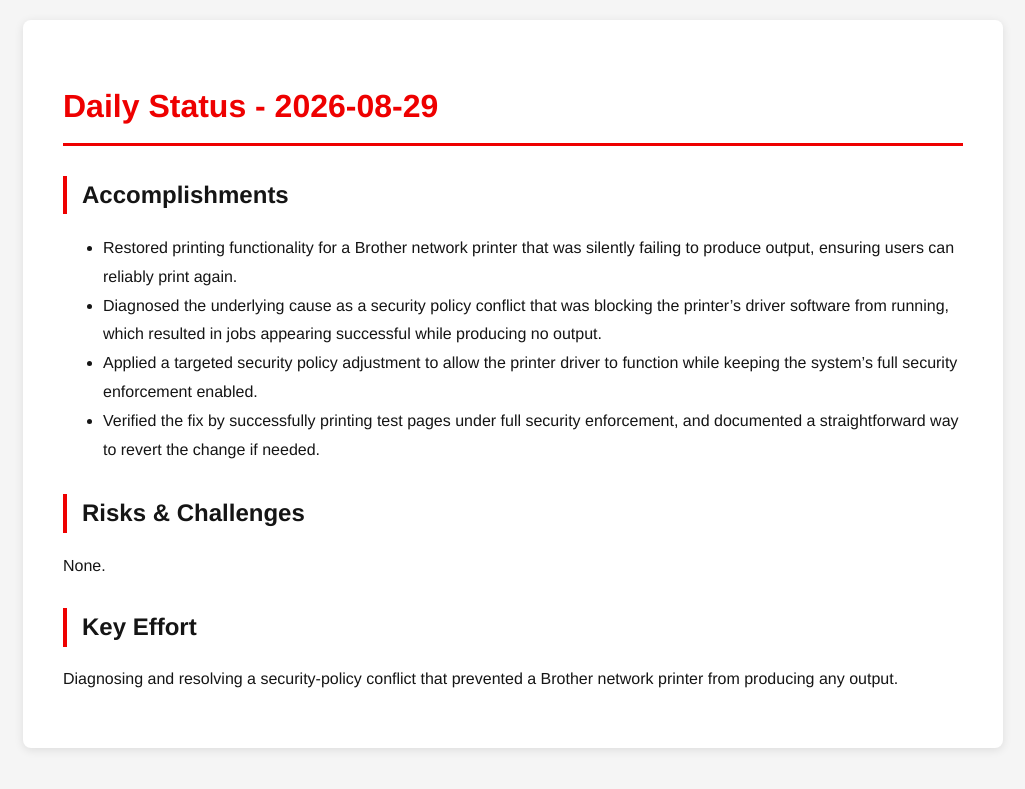
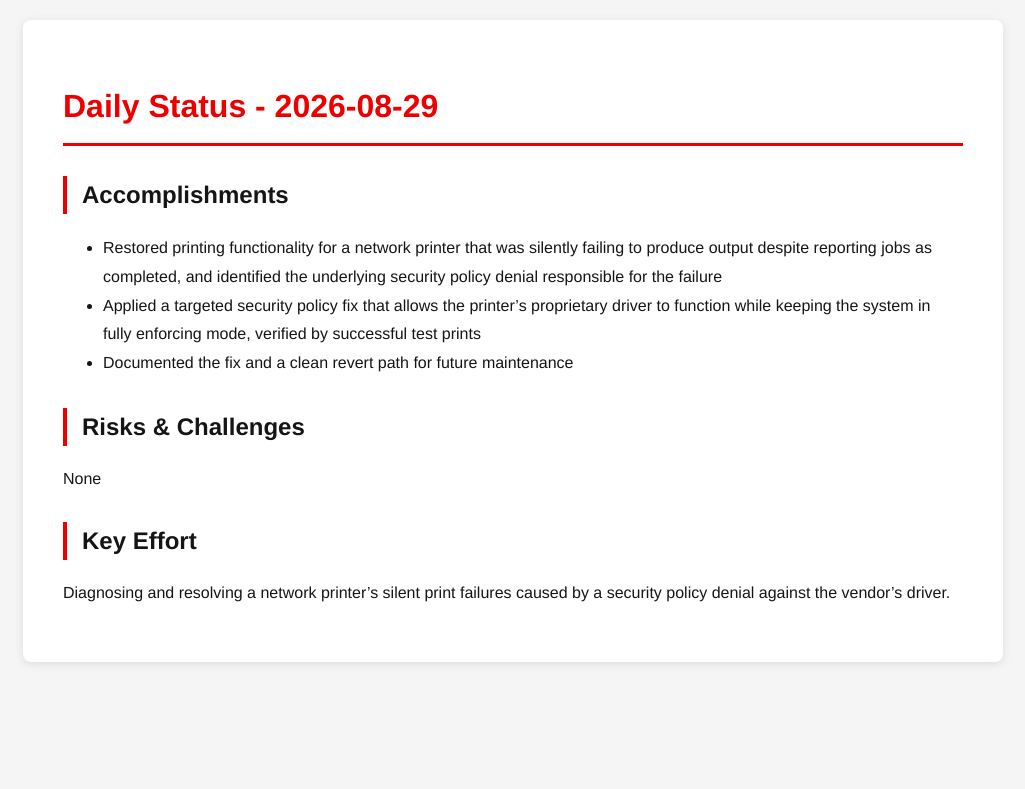
Before and after one commit to tzvatot/daily-status, a Jekyll site: the page built from 2026-08-29.md, in a window 1280 px wide. Shown: the top 789 px of the page, without its empty margins (127-1152 px from the left). Built offline with Jekyll 4.4.1, drawn with Linux system fonts in a browser that asks for light colours.

Commit message:
Daily status update - 2026-08-29

```diff
--- a/2026-08-29.md
+++ b/2026-08-29.md
@@ -7,13 +7,12 @@ date: 2026-08-29
 # Daily Status - 2026-08-29
 
 ## Accomplishments
-- Restored printing functionality for a Brother network printer that was silently failing to produce output, ensuring users can reliably print again.
-- Diagnosed the underlying cause as a security policy conflict that was blocking the printer's driver software from running, which resulted in jobs appearing successful while producing no output.
-- Applied a targeted security policy adjustment to allow the printer driver to function while keeping the system's full security enforcement enabled.
-- Verified the fix by successfully printing test pages under full security enforcement, and documented a straightforward way to revert the change if needed.
+- Restored printing functionality for a network printer that was silently failing to produce output despite reporting jobs as completed, and identified the underlying security policy denial responsible for the failure
+- Applied a targeted security policy fix that allows the printer's proprietary driver to function while keeping the system in fully enforcing mode, verified by successful test prints
+- Documented the fix and a clean revert path for future maintenance
 
 ## Risks & Challenges
-None.
+None
 
 ## Key Effort
-Diagnosing and resolving a security-policy conflict that prevented a Brother network printer from producing any output.
+Diagnosing and resolving a network printer's silent print failures caused by a security policy denial against the vendor's driver.
```
